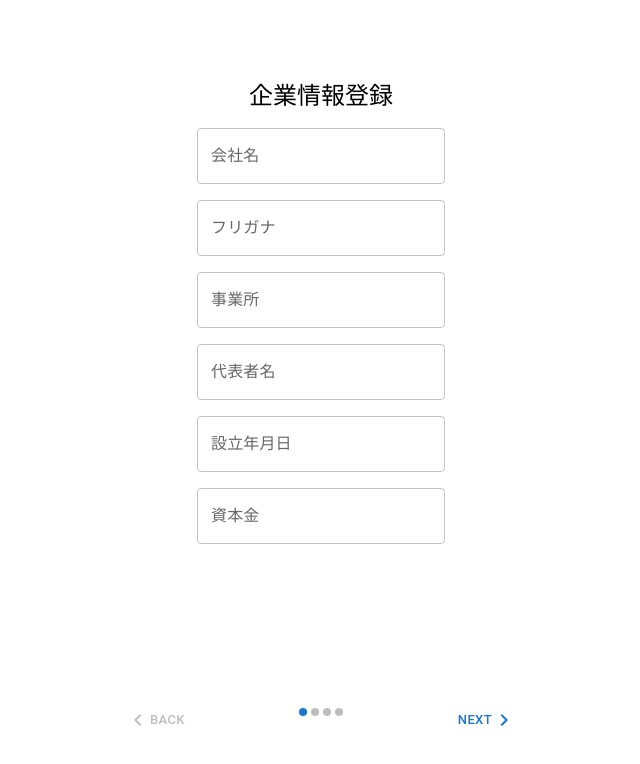
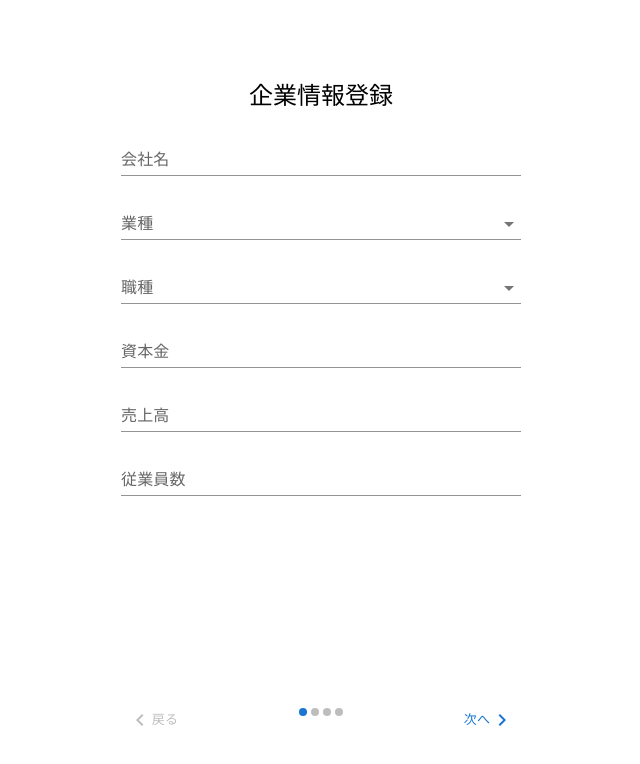
Before and after one commit to hayatosuzuki3228/CVAISotuken, a React (Vite) app: page /addcompany in a window 1280 px wide. Shown: the top 764 px of the page, without its empty margins (319-959 px from the left). Built offline with nearby package versions, Linux system fonts and the light colour scheme.

Commit message:
企業登録画面項目多い...

```diff
--- a/package.json
+++ b/package.json
@@ -13,6 +13,7 @@
     "@emotion/react": "^11.11.4",
     "@emotion/styled": "^11.11.5",
     "@mui/icons-material": "^5.15.18",
+    "@mui/lab": "^5.0.0-alpha.170",
     "@mui/material": "^5.15.15",
     "normalize.css": "^8.0.1",
     "react": "^18.2.0",
--- a/src/Page/Companyadd/addcompany.jsx
+++ b/src/Page/Companyadd/addcompany.jsx
@@ -45,15 +45,32 @@ export function Addcompany() {
             }}
           >
             <Typography variant="h5">企業情報登録</Typography>
-            <TextField label="会社名" variant="outlined" />
-            <TextField label="フリガナ" variant="outlined" />
-            <TextField label="事業所" variant="outlined" />
-            <TextField label="代表者名" variant="outlined" />
-            <TextField label="設立年月日" variant="outlined" />
-            <TextField label="資本金" variant="outlined" />
+            <TextField label="会社名" variant="standard" sx={{ width: 400 }} />
+            <Autocomplete
+              sx={{ width: 400 }}
+              options={category}
+              getOptionLabel={(option) => option.title}
+              renderInput={(params) => (
+                <TextField {...params} label="業種" variant="standard" />
+              )}
+            />
+            <Autocomplete
+              sx={{ width: 400 }}
+              options={category}
+              getOptionLabel={(option) => option.title}
+              renderInput={(params) => (
+                <TextField {...params} label="職種" variant="standard" />
+              )}
+            />
+            <TextField label="資本金" variant="standard" sx={{ width: 400 }} />
+            <TextField label="売上高" variant="standard" sx={{ width: 400 }} />
+            <TextField
+              label="従業員数"
+              variant="standard"
+              sx={{ width: 400 }}
+            />
           </Box>
         );
-
       case 1:
         return (
           <Box
@@ -66,39 +83,27 @@ export function Addcompany() {
               gap: 2,
             }}
           >
-            <Autocomplete
-              sx={{ width: 300 }}
-              options={category}
-              getOptionLabel={(option) => option.title}
-              renderInput={(params) => (
-                <TextField {...params} label="業種" variant="outlined" />
-              )}
-            />
-            <Autocomplete
-              sx={{ width: 300 }}
-              options={category}
-              getOptionLabel={(option) => option.title}
-              renderInput={(params) => (
-                <TextField {...params} label="職種" variant="outlined" />
-              )}
-            />
-            <Autocomplete
-              sx={{ width: 300 }}
-              options={category}
-              getOptionLabel={(option) => option.title}
-              renderInput={(params) => (
-                <TextField {...params} label="エリア" variant="outlined" />
-              )}
+            <Typography variant="h5">求人条件登録</Typography>
+            <TextField label="勤務地" variant="standard" sx={{ width: 400 }} />
+            <TextField
+              label="勤務時間"
+              variant="standard"
+              sx={{ width: 400 }}
             />
             <TextField
-              sx={{ width: 300 }}
-              label="勤務時間"
-              variant="outlined"
+              label="年間休日"
+              variant="standard"
+              sx={{ width: 400 }}
             />
             <TextField
-              sx={{ width: 300 }}
-              label="年間休日"
-              variant="outlined"
+              label="必須資格"
+              variant="standard"
+              sx={{ width: 400 }}
+            />
+            <TextField
+              label="募集学科"
+              variant="standard"
+              sx={{ width: 400 }}
             />
           </Box>
         );
@@ -177,7 +182,7 @@ export function Addcompany() {
       default:
         return (
           <div>
-            <h2>Unknown step</h2>
+            <h2>Unknown</h2>
           </div>
         );
     }
@@ -199,7 +204,7 @@ export function Addcompany() {
             disabled={activeStep === 3}
             sx={{ mt: 2 }}
           >
-            Next
+            次へ
             {theme.direction === "rtl" ? (
               <KeyboardArrowLeft />
             ) : (
@@ -219,7 +224,7 @@ export function Addcompany() {
             ) : (
               <KeyboardArrowLeft />
             )}
-            Back
+            戻る
           </Button>
         }
       />
```
Also changed, not shown: 1 other file (tests, documents, lock files or other folders).
